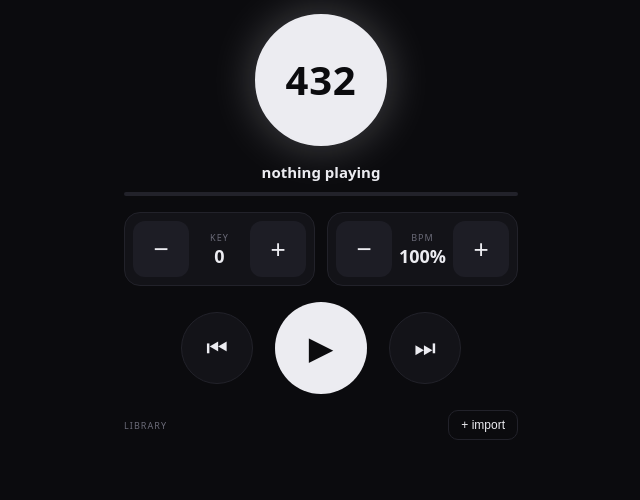
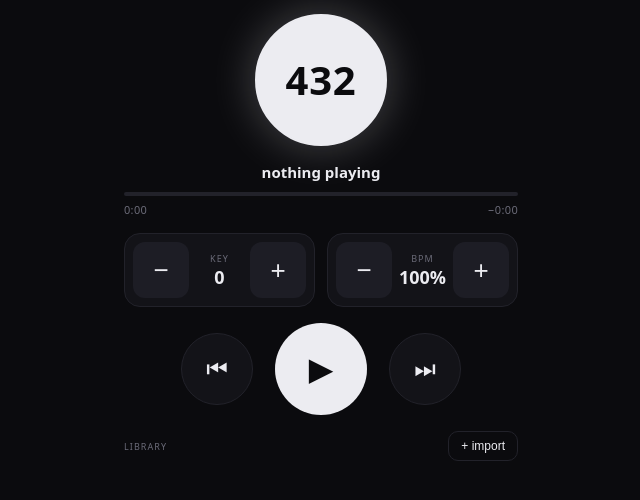
Before and after one commit to frankgqz/432, a website built with Vite: page index.html in a window 1280 px wide. Shown: the whole page, without its empty margins (319-959 px from the left). Built offline with nearby package versions, Linux system fonts and the light colour scheme.

Commit message:
song timer (Frank): elapsed left, remaining right under the bar - the driver's glance; rides the existing rAF tick

```diff
--- a/index.html
+++ b/index.html
@@ -14,6 +14,7 @@
       <div id="now">
         <div id="title">nothing playing</div>
         <div id="bar"><div id="fill"></div></div>
+        <div id="times"><span id="elapsed">0:00</span><span id="left">−0:00</span></div>
       </div>
 
       <div class="knobs">
--- a/src/main.ts
+++ b/src/main.ts
@@ -84,9 +84,20 @@ function fmtBpm(): string { return Math.round(engine.tempo * 100) + "%"; }
 
 // ---------- progress (tap the bar to seek) ----------
 const fill = $("fill") as HTMLDivElement;
+const elapsedEl = $("elapsed");
+const leftEl = $("left");
+function fmtTime(s: number): string {
+  if (!isFinite(s) || s < 0) s = 0;
+  const m = Math.floor(s / 60);
+  const sec = Math.floor(s % 60);
+  return m + ":" + String(sec).padStart(2, "0");
+}
 function tick(): void {
   const d = engine.duration;
-  fill.style.width = d ? (engine.position / d) * 100 + "%" : "0%";
+  const pos = engine.position;
+  fill.style.width = d ? (pos / d) * 100 + "%" : "0%";
+  elapsedEl.textContent = fmtTime(pos);
+  leftEl.textContent = "\u2212" + (d ? fmtTime(d - pos) : "0:00");
   requestAnimationFrame(tick);
 }
 requestAnimationFrame(tick);
--- a/src/style.css
+++ b/src/style.css
@@ -38,6 +38,15 @@ body {
 #title { font-size: 15px; font-weight: 600; text-align: center; min-height: 20px; }
 #bar { height: 4px; border-radius: 2px; background: #22222a; margin-top: 10px; overflow: hidden; }
 #fill { height: 100%; width: 0%; background: #ececf1; }
+#times {
+  display: flex;
+  justify-content: space-between;
+  font-size: 11px;
+  color: #6b6b78;
+  font-variant-numeric: tabular-nums;
+  margin-top: 6px;
+  letter-spacing: 0.03em;
+}
 .knobs { display: flex; gap: 12px; }
 .knob {
   flex: 1;
```
